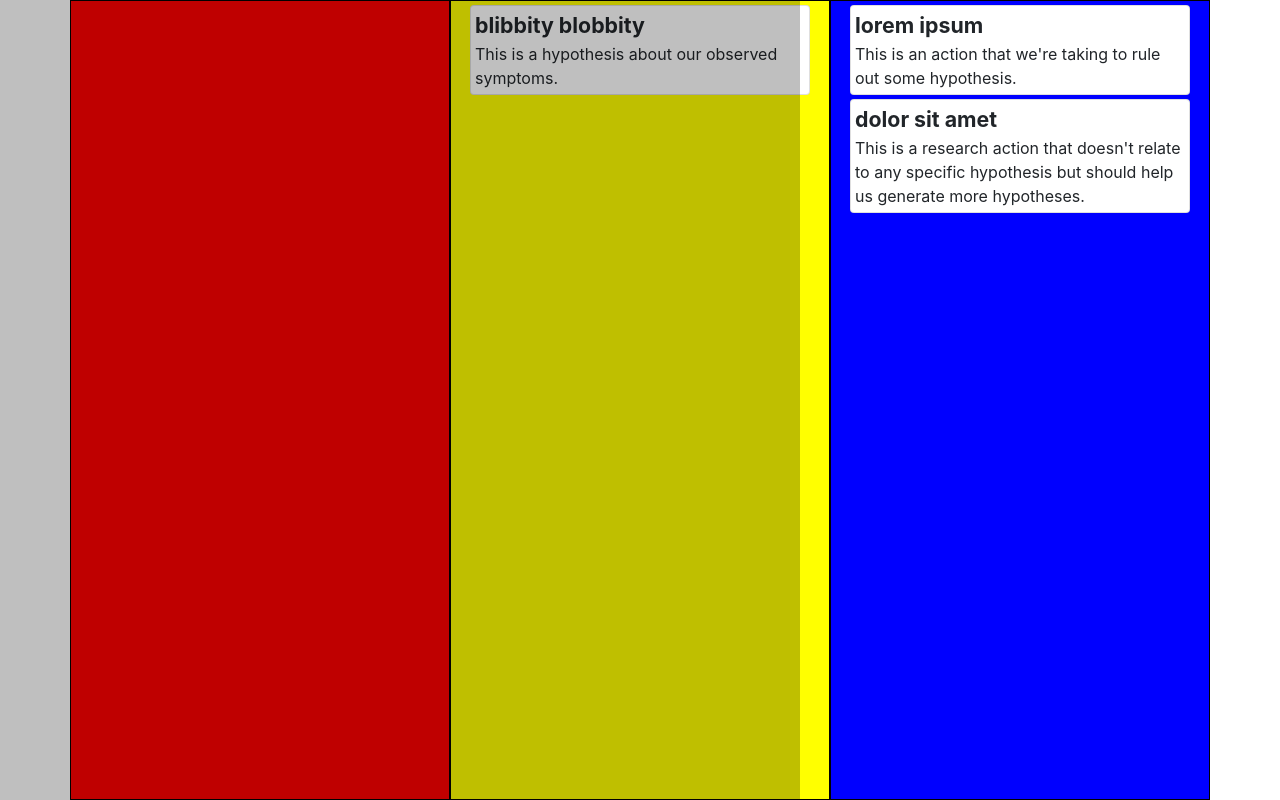
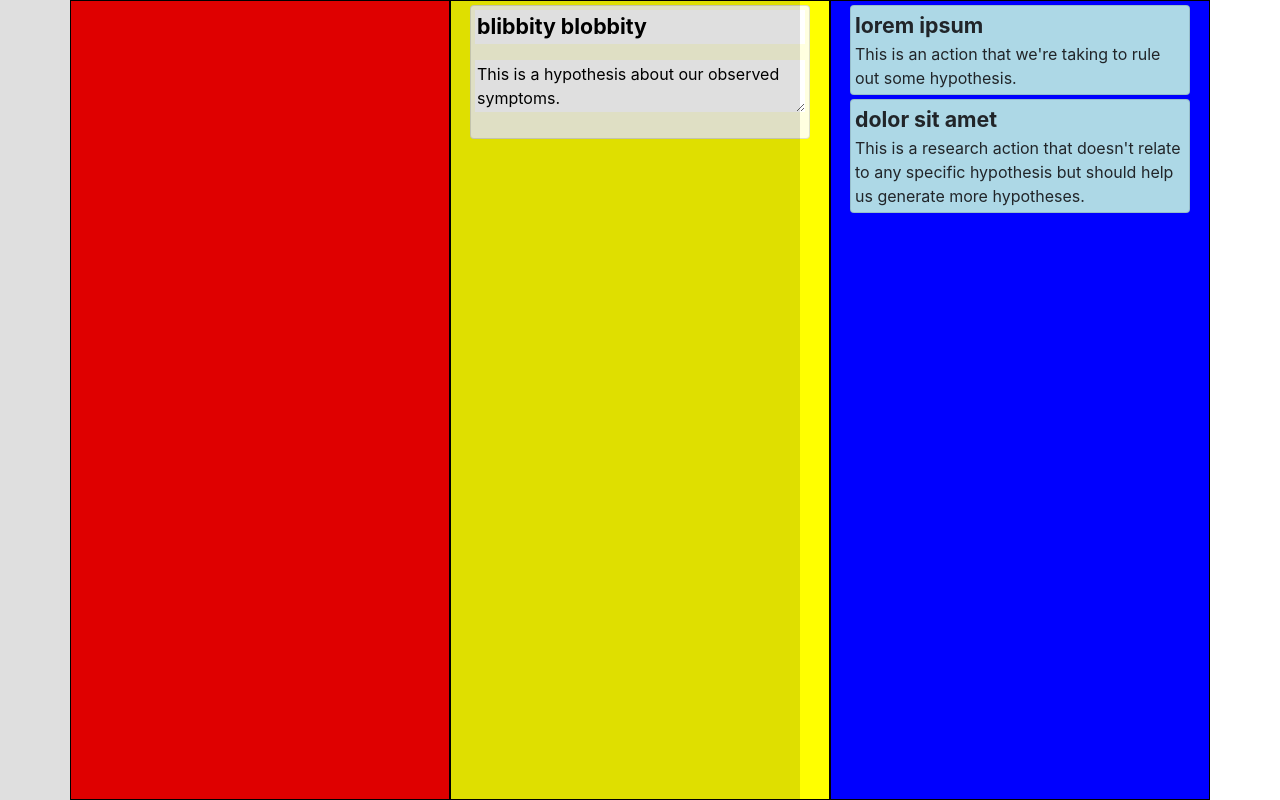
Before and after one commit to danslimmon/qed, a React (Create React App) app: page / in a window 1280 px wide. Both pictures are taken after a click on the element 640 px from the left and 49 px from the top of the page. Built offline with nearby package versions, Linux system fonts and the light colour scheme; the HTML template or start-up script is replaced by a standard one.

Commit message:
fixed card colors

```diff
--- a/src/App.css
+++ b/src/App.css
@@ -68,11 +68,11 @@
 .cardDescription {
 }
 
-.card input,
+.card input[type="text"],
 .card textarea {
   width: 100%;
   border: none;
-  display: inline-block;
+  background-color: white;
 }
 
 .cardOverlay {
@@ -84,7 +84,7 @@
   right: 0;
   bottom: 0;
   z-index: 2;
-  background-color: #00000040;
+  background-color: #00000020;
 }
 
 .cardOverlay-hidden {
--- a/src/App.js
+++ b/src/App.js
@@ -24,9 +24,8 @@ function TextareaInput(props) {
         name={props.name}
         default={props.default}
         onChange={props.onChange}
-      >
-        {props.value}
-      </textarea>
+        defaultValue={props.value}
+      />
     </div>
   );
 }
@@ -60,38 +59,6 @@ class Card extends React.Component {
     this.handleDescriptionChange = this.handleDescriptionChange.bind(this);
   }
 
-  renderDeselected() {
-    return (
-      <div className={"card card-" + this.props.type + " card-immutable"} onClick={this.handleClick}>
-        <div className="cardTitle">{this.props.title}</div>
-        <div className="cardDescription">{this.props.description}</div>
-      </div>
-    );
-  }
-
-  renderSelected() {
-    return (
-      <div className={"card card-" + this.props.type + " card-mutable"} onClick={this.handleClick}>
-        <form onSubmit={this.handleSubmit}>
-          <TextInput
-            name="title"
-            className="cardTitle"
-            default="New Symptom"
-            value={this.state.enteredTitle}
-            onChange={this.handleTitleChange}
-          />
-          <TextareaInput
-            name="description"
-            className="cardDescription"
-            default="An inference-free description of a fact we've observed regarding the problem under investigation."
-            value={this.state.enteredDescription}
-            onChange={this.handleDescriptionChange}
-          />
-        </form>
-      </div>
-    );
-  }
-
   handleClick(e) {
     // bubble the event up to whatever's managing state
     this.onCardSelect({target: this});
@@ -113,8 +80,40 @@ class Card extends React.Component {
     this.setState({enteredDescription: e.target.value});
   }
 
+  renderDeselected() {
+    return (
+      <div className={"card card-" + this.props.type + " card-deselected"} onClick={this.handleClick}>
+        <div className="cardTitle">{this.props.title}</div>
+        <div className="cardDescription">{this.props.description}</div>
+      </div>
+    );
+  }
+
+  renderSelected() {
+    return (
+      <div className={"card card-" + this.props.type + " card-selected"} onClick={this.handleClick}>
+        <form onSubmit={this.handleSubmit}>
+          <TextInput
+            name="title"
+            className="cardTitle"
+            default="New Symptom"
+            value={this.state.enteredTitle}
+            onChange={this.handleTitleChange}
+          />
+          <TextareaInput
+            name="description"
+            className="cardDescription"
+            default="An inference-free description of a fact we've observed regarding the problem under investigation."
+            value={this.state.enteredDescription}
+            onChange={this.handleDescriptionChange}
+          />
+        </form>
+      </div>
+    );
+  }
+
   render() {
-    if (this.state.isSelected) {
+    if (this.props.selected) {
       return this.renderSelected();
     }
     return this.renderDeselected();
@@ -125,11 +124,12 @@ class Column extends React.Component {
   render() {
     let cardComponents = this.props.cards.map((cardData) => {return (
       <Card
+        type={this.props.type}
         key={cardData.cardID}
         cardID={cardData.cardID}
         title={cardData.title}
         description={cardData.description}
-        selected={this.props.selectedCard === this.props.cardID}
+        selected={this.props.selectedCard === cardData.cardID}
         surfaced={this.props.surfacedCards}
 
         onCardSelect={this.props.onCardSelect}
@@ -147,7 +147,10 @@ class Column extends React.Component {
 
 function CardOverlay(props) {
   return (
-    <div className={"cardOverlay cardOverlay-" + (props.shown ? "shown" : "hidden")} />
+    <div
+      className={"cardOverlay cardOverlay-" + (props.shown ? "shown" : "hidden")}
+      onClick={props.onOverlayClick}
+    />
   );
 }
 
@@ -203,7 +206,7 @@ class Board extends React.Component {
 
     return (
       <div className="board">
-        <CardOverlay onClick={this.handleOverlayClick} shown={this.state.overlayShown} />
+        <CardOverlay onOverlayClick={this.handleOverlayClick} shown={this.state.overlayShown} />
         <div className="board row">
           {columns}
         </div>
@@ -213,22 +216,24 @@ class Board extends React.Component {
 
   // Returns the list of card IDs that should be surfaced, given the ID of the selected card.
   getSurfaced(selectedCard) {
-    return [];
+    return [selectedCard];
   }
 
   // Handles the event of the CardOverlay being clicked
   handleOverlayClick(e) {
     this.setState({
+      selectedCard: null,
       overlayShown: false
     });
-    // deselect card
   }
 
   // Handles the event of a Card being selected.
+  //
+  // The target of this event is a <Card /> component.
   handleCardSelect(e) {
     console.log("card selected: " + e.target.props.cardID);
     this.setState({
-      selectedCard: e.target.cardID,
+      selectedCard: e.target.props.cardID,
       overlayShown: true
     });
     // desurface all (unrelated) cards
```
